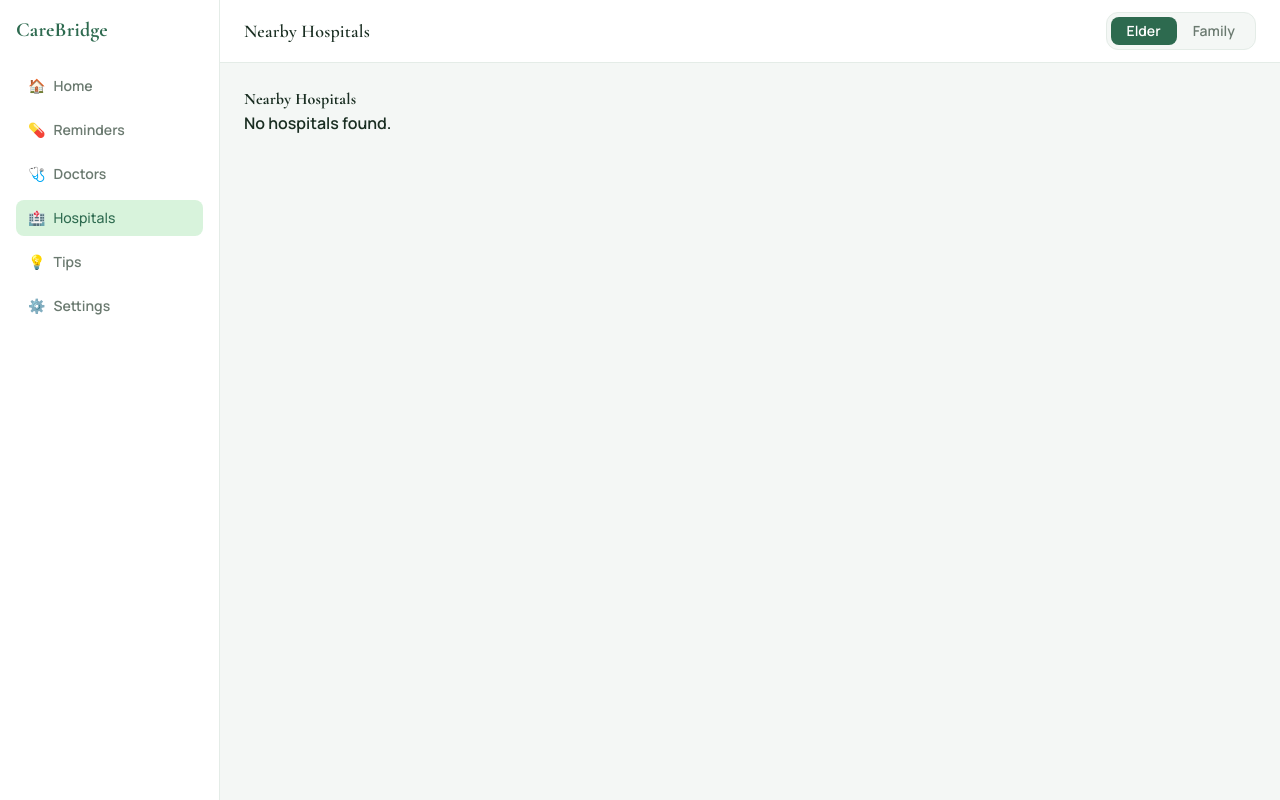
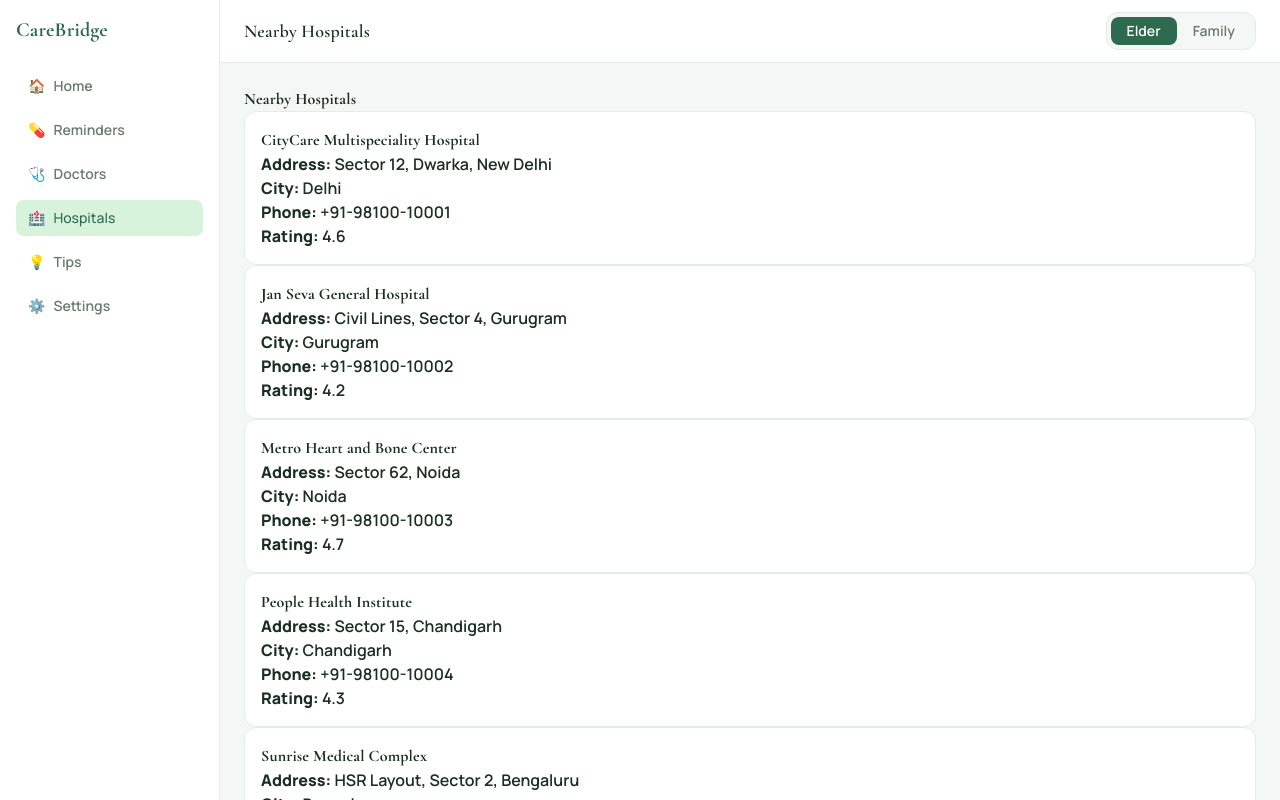
Before and after one commit to rajatbhargavv/sehatSathi, a React (Vite) app: page /hospitals in a window 1280 px wide. Built offline with nearby package versions, Linux system fonts and the light colour scheme.

Commit message:
added hostpital data

```diff
--- a/src/data/hospitalData.js
+++ b/src/data/hospitalData.js
@@ -1,3 +1,183 @@
 export const hospitals = [
-  // { id, name, address, phone, emergencyAvailable }
+  // { id, name, address, phone, emergencyAvailable, specialization, openClose, sector }
+  {
+    id: 1,
+    name: 'CityCare Multispeciality Hospital',
+    address: 'Sector 12, Dwarka, New Delhi',
+    city: 'Delhi',
+    phone: '+91-98100-10001',
+    rating: 4.6,
+    emergencyAvailable: true,
+    specialization: ['orthopedic', 'cardiologist', 'dentist'],
+    openClose: { open: '00:00', close: '23:59' },
+    sector: 'private',
+  },
+  {
+    id: 2,
+    name: 'Jan Seva General Hospital',
+    address: 'Civil Lines, Sector 4, Gurugram',
+    city: 'Gurugram',
+    phone: '+91-98100-10002',
+    rating: 4.2,
+    emergencyAvailable: true,
+    specialization: ['orthopedic', 'dentist'],
+    openClose: { open: '07:00', close: '22:00' },
+    sector: 'semigov',
+  },
+  {
+    id: 3,
+    name: 'Metro Heart and Bone Center',
+    address: 'Sector 62, Noida',
+    city: 'Noida',
+    phone: '+91-98100-10003',
+    rating: 4.7,
+    emergencyAvailable: true,
+    specialization: ['cardiologist', 'orthopedic'],
+    openClose: { open: '08:00', close: '21:00' },
+    sector: 'private',
+  },
+  {
+    id: 4,
+    name: 'People Health Institute',
+    address: 'Sector 15, Chandigarh',
+    city: 'Chandigarh',
+    phone: '+91-98100-10004',
+    rating: 4.3,
+    emergencyAvailable: false,
+    specialization: ['dentist', 'orthopedic'],
+    openClose: { open: '09:00', close: '20:00' },
+    sector: 'goc',
+  },
+  {
+    id: 5,
+    name: 'Sunrise Medical Complex',
+    address: 'HSR Layout, Sector 2, Bengaluru',
+    city: 'Bengaluru',
+    phone: '+91-98100-10005',
+    rating: 4.5,
+    emergencyAvailable: true,
+    specialization: ['cardiologist', 'dentist'],
+    openClose: { open: '06:30', close: '23:00' },
+    sector: 'private',
+  },
+  {
+    id: 6,
+    name: 'National Ortho and Trauma Unit',
+    address: 'Sector 9, Rohini, Delhi',
+    city: 'Delhi',
+    phone: '+91-98100-10006',
+    rating: 4.4,
+    emergencyAvailable: true,
+    specialization: ['orthopedic', 'cardiologist'],
+    openClose: { open: '00:00', close: '23:59' },
+    sector: 'semigov',
+  },
+  {
+    id: 7,
+    name: 'Lotus Advanced Care',
+    address: 'Baner Road, Pune',
+    city: 'Pune',
+    phone: '+91-98100-10007',
+    rating: 4.1,
+    emergencyAvailable: false,
+    specialization: ['dentist', 'cardiologist'],
+    openClose: { open: '08:00', close: '20:30' },
+    sector: 'private',
+  },
+  {
+    id: 8,
+    name: 'Green Cross Community Hospital',
+    address: 'Sector 23, Faridabad',
+    city: 'Faridabad',
+    phone: '+91-98100-10008',
+    rating: 4.0,
+    emergencyAvailable: true,
+    specialization: ['orthopedic', 'dentist'],
+    openClose: { open: '07:30', close: '21:30' },
+    sector: 'goc',
+  },
+  {
+    id: 9,
+    name: 'Shanti Super Speciality',
+    address: 'Anna Nagar, Chennai',
+    city: 'Chennai',
+    phone: '+91-98100-10009',
+    rating: 4.6,
+    emergencyAvailable: true,
+    specialization: ['cardiologist', 'orthopedic', 'dentist'],
+    openClose: { open: '00:00', close: '23:59' },
+    sector: 'private',
+  },
+  {
+    id: 10,
+    name: 'Riverfront Health Center',
+    address: 'Sector 8, Gandhinagar',
+    city: 'Gandhinagar',
+    phone: '+91-98100-10010',
+    rating: 4.2,
+    emergencyAvailable: false,
+    specialization: ['dentist', 'orthopedic'],
+    openClose: { open: '09:00', close: '19:30' },
+    sector: 'semigov',
+  },
+  {
+    id: 11,
+    name: 'Prime Cardio Dental Hospital',
+    address: 'Andheri West, Mumbai',
+    city: 'Mumbai',
+    phone: '+91-98100-10011',
+    rating: 4.5,
+    emergencyAvailable: true,
+    specialization: ['cardiologist', 'dentist'],
+    openClose: { open: '08:00', close: '22:00' },
+    sector: 'private',
+  },
+  {
+    id: 12,
+    name: 'Unity Public Hospital',
+    address: 'Sector 5, Lucknow',
+    city: 'Lucknow',
+    phone: '+91-98100-10012',
+    rating: 3.9,
+    emergencyAvailable: true,
+    specialization: ['orthopedic', 'cardiologist'],
+    openClose: { open: '06:00', close: '22:00' },
+    sector: 'goc',
+  },
+  {
+    id: 13,
+    name: 'CarePoint MultiCare',
+    address: 'Sector 45, Gurugram',
+    city: 'Gurugram',
+    phone: '+91-98100-10013',
+    rating: 4.3,
+    emergencyAvailable: true,
+    specialization: ['orthopedic', 'dentist', 'cardiologist'],
+    openClose: { open: '07:00', close: '23:00' },
+    sector: 'private',
+  },
+  {
+    id: 14,
+    name: 'MediTrust Regional Hospital',
+    address: 'Sector 18, Noida',
+    city: 'Noida',
+    phone: '+91-98100-10014',
+    rating: 4.4,
+    emergencyAvailable: true,
+    specialization: ['cardiologist', 'orthopedic'],
+    openClose: { open: '08:00', close: '21:00' },
+    sector: 'semigov',
+  },
+  {
+    id: 15,
+    name: 'Harmony Dental and Ortho Clinic',
+    address: 'Sector 31, Chandigarh',
+    city: 'Chandigarh',
+    phone: '+91-98100-10015',
+    rating: 4.1,
+    emergencyAvailable: false,
+    specialization: ['dentist', 'orthopedic'],
+    openClose: { open: '10:00', close: '19:00' },
+    sector: 'private',
+  },
 ];
```
